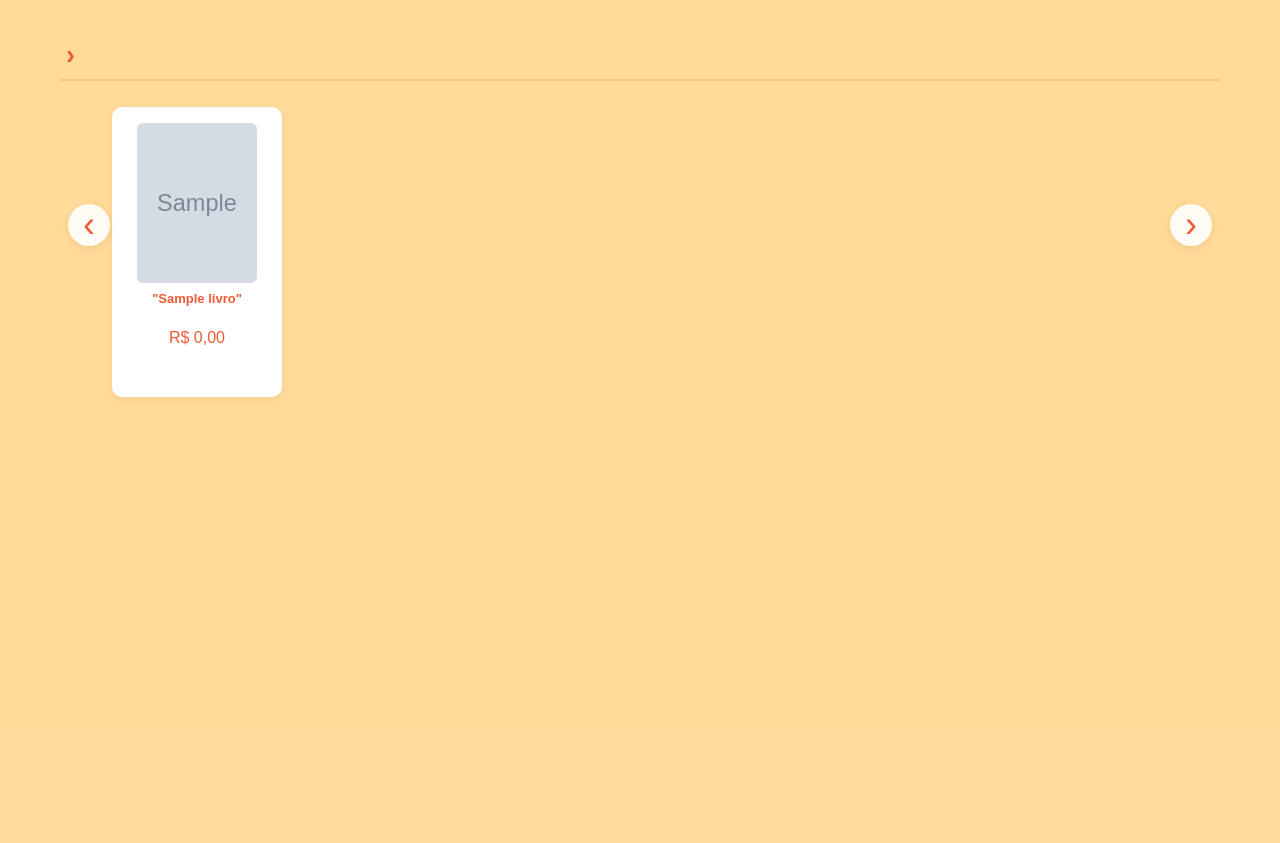
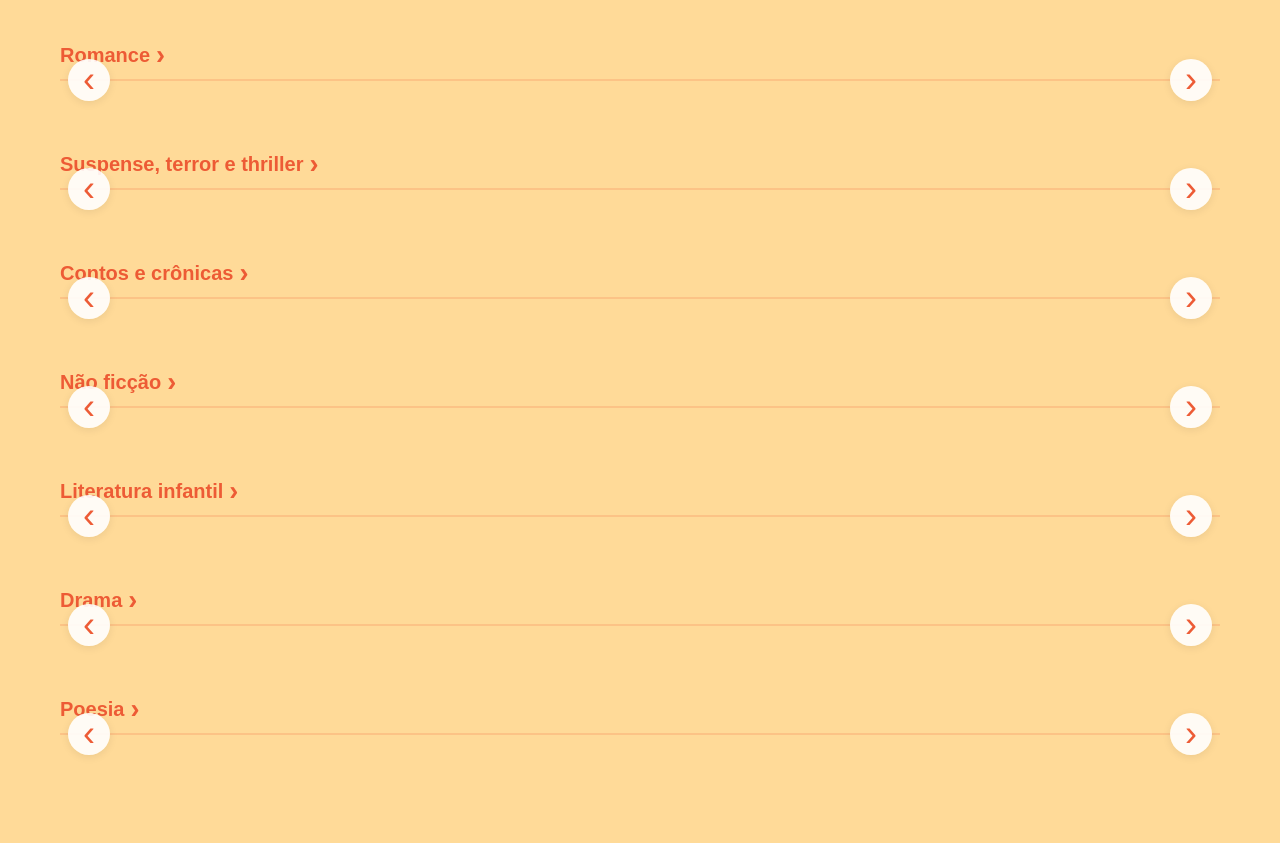
Before and after one commit to marianaoliveiranh008-crypto/arandu, a PHP site: page / in a window 1280 px wide. Shown: the part 72-915 px from the top of the page. Before the commit the page ends 469 px from the top, so only its background shows below. Run offline with PHP 8.4, Linux system fonts and the light colour scheme; tables that the repository leaves empty or names only in its code hold one stand-in row (values such as "Sample post"); grey boxes marked "Sample" are stand-in pictures.

Commit message:
alterações 17/11

```diff
--- a/index.php
+++ b/index.php
@@ -1,6 +1,7 @@
 <?php
    session_start();
    require_once "config/database.php";
+
 
    $totalItensCarrinho = 0;
    if(isset($_SESSION['carrinho'])) {
@@ -9,49 +10,33 @@
        }
    }
 
-    $dadosCategoria = [];
 
-    $sqlCat = "SELECT * FROM categoria ORDER BY nome_cat";
-    $resultadoCat = $conexao->query($sqlCat);
+   $sqlRomance = " SELECT DISTINCT l.* FROM livro l INNER JOIN liv_cat lc ON l.id_liv = lc.id_liv INNER JOIN categoria c ON lc.id_cat = c.id_cat WHERE c.nome_cat LIKE '%Romance%' ORDER BY l.titulo_liv";
+   $resultadoRomance = $conexao->query($sqlRomance);
 
-    if($resultadoCat){
-        while($categoria = $resultadoCat->fetch_assoc()){
-            $id_categoria = $categoria['id_cat'];
-            $nome_categoria = $categoria['nome_cat'];
 
-            $sqlLivros = "SELECT l.id_liv, l.titulo_liv, l.preco, l.imagem,
-                          GROUP_CONCAT(DISTINCT a.nome_aut SEPARATOR ', ') AS nome_aut
-                          FROM livro l
-                          INNER JOIN liv_cat lc ON l.id_liv = lc.id_liv
-                          INNER JOIN liv_aut la ON l.id_liv = la.id_liv
-                          INNER JOIN autor a ON la.id_aut = a.id_aut
-                          WHERE lc.id_cat = ?
-                          GROUP BY l.id_liv
-                          ORDER BY l.titulo_liv";
+    $sqlSuspense = " SELECT DISTINCT l.* FROM livro l INNER JOIN liv_cat lc ON l.id_liv = lc.id_liv INNER JOIN categoria c ON lc.id_cat = c.id_cat WHERE c.nome_cat LIKE '%Suspense%' OR c.nome_cat LIKE '%Terror%' OR c.nome_cat LIKE '%Thriller%' OR c.nome_cat LIKE '%Horror%' ORDER BY l.titulo_liv";
+   $resultadoSuspense = $conexao->query($sqlSuspense);
 
-            $stmt = $conexao->prepare($sqlLivros);
-            $stmt->bind_param("i", $id_categoria);
-            $stmt->execute();
 
-            $resultadoLivros = $stmt->get_result();
+      $sqlContos = " SELECT DISTINCT l.* FROM livro l INNER JOIN liv_cat lc ON l.id_liv = lc.id_liv INNER JOIN categoria c ON lc.id_cat = c.id_cat WHERE c.nome_cat LIKE '%Conto%' OR c.nome_cat LIKE '%Cronica%' OR c.nome_cat LIKE '%Crônica%' ORDER BY l.titulo_liv";
+   $resultadoContos = $conexao->query($sqlContos);
 
-            $livros = [];
 
-            while($livro = $resultadoLivros->fetch_assoc()){
-                $livros[] = $livro;
-            }
+        $sqlNaoficcao = " SELECT DISTINCT l.* FROM livro l INNER JOIN liv_cat lc ON l.id_liv = lc.id_liv INNER JOIN categoria c ON lc.id_cat = c.id_cat WHERE c.nome_cat IN ('Diário', 'Autobiografia', 'Testemunho Histórico', 'Jornalismo Investigativo', 'Biografia / True Crime', 'Literatura de Testemunho', 'Ensaio', 'Reflexão Socioambiental') ORDER BY l.titulo_liv";
+   $resultadoNaoficcao = $conexao->query($sqlNaoficcao);
 
-            $stmt->close();
 
-            if(!empty($livros)){
-                $dadosCategoria[] = ['nome_cat' => $nome_categoria, 'livros'=> $livros];
-            }
-        }
-    }
+        $sqlliteraturainfantil = " SELECT DISTINCT l.* FROM livro l INNER JOIN liv_cat lc ON l.id_liv = lc.id_liv INNER JOIN categoria c ON lc.id_cat = c.id_cat WHERE c.nome_cat LIKE '%Infantil%' ORDER BY l.titulo_liv";
+   $resultadoLiteraturainfantil = $conexao->query($sqlliteraturainfantil);
 
-    usort($dadosCategoria, function($a, $b){
-        return count($b['livros']) <=> count($a['livros']);
-    });
+
+        $sqlDrama = " SELECT DISTINCT l.* FROM livro l INNER JOIN liv_cat lc ON l.id_liv = lc.id_liv INNER JOIN categoria c ON lc.id_cat = c.id_cat WHERE c.nome_cat LIKE '%Drama%' ORDER BY l.titulo_liv";
+   $resultadoDrama = $conexao->query($sqlDrama);
+
+
+    $sqlPoesia = " SELECT DISTINCT l.* FROM livro l INNER JOIN liv_cat lc ON l.id_liv = lc.id_liv INNER JOIN categoria c ON lc.id_cat = c.id_cat WHERE c.nome_cat LIKE '%Poesia%' ORDER BY l.titulo_liv";
+   $resultadoPoesia = $conexao->query($sqlPoesia);
 ?>
 <!DOCTYPE html>
 <html lang="pt-BR">
@@ -97,39 +82,152 @@
     </header>
 
     <main class="page-home">
-        <?php foreach($dadosCategoria as $categoria): ?>
         <section class="categoria">
             <div class="titulo">
-                <h2><?htmlspecialchars($categoria['nome_cat'])?></h2>
+                <h2>Romance</h2>
                 <span>›</span>
             </div>
-
             <button class="seta seta-esquerda" type="button" aria-label="Anterior">‹</button>
-
             <div class="livros">
-                <?php foreach($categoria['livros'] as $livro): ?>
+                <?php while($livro = $resultadoRomance->fetch_assoc()){ ?>
                     <article class="livro">
-
-                    <a href="compras/detalhes.php?id=<?=$livro['id_liv']?>">
-                    <img src="<?= htmlspecialchars($livro['imagem'] ?? '')?>" alt="<?= htmlspecialchars($livro['titulo_liv'])?>"></a>
-                    <h3>"<?= htmlspecialchars($livro['titulo_liv']) ?>"</h3>
-
-                    <form action="compras/detalhes.php?id=<?=$livro['id_liv']?>" method="POST">
-                        <input type="hidden" name="acao" value="adicionar">
-                        <input type="hidden" name="id_livro" value="<?=$livro['id_liv']?>">
-                        <input type="hidden" name="nome" value="<?=htmlspecialchars($livro['titulo_liv'])?>">
-                        <input type="hidden" name="preco" value="<?=$livro['preco']?>">
-                        <input type="hidden" name="imagem" value="<?=htmlspecialchars($livro['imagem'])?>">
-                        <input type="hidden" name="autor" value="<?=htmlspecialchars($livro['nome_aut']) ?>">
-                        <button type="submit" style="background:none; border:none; color:inherit; cursor:pointer; font:inherit;">R$ <?= number_format($livro['preco'], 2, ',', '.') ?></button>
-                    </form>
-
+                        <a href="compras/detalhes.php?id=<?php echo $livro['id_liv']; ?>">
+                            <img src="<?php echo $livro['imagem']; ?>" alt="<?php echo $livro['titulo_liv']; ?>">
+                        </a>
+                        <h3><?php echo $livro['titulo_liv']; ?></h3>
+                        <p>R$ <?php echo number_format($livro['preco'], 2, ',', '.'); ?></p>
                     </article>
-                <?php endforeach; ?>
+                <?php } ?>
             </div>
             <button class="seta seta-direita" type="button" aria-label="Próximo">›</button>
-            <?php endforeach; ?>
         </section>
+
+
+        <section class="categoria">
+            <div class="titulo">
+                <h2>Suspense, terror e thriller</h2>
+                <span>›</span>
+            </div>
+            <button class="seta seta-esquerda" type="button" aria-label="Anterior">‹</button>
+            <div class="livros">
+                <?php while($livro = $resultadoSuspense->fetch_assoc()){ ?>
+                    <article class="livro">
+                        <a href="compras/detalhes.php?id=<?php echo $livro['id_liv']; ?>">
+                            <img src="<?php echo $livro['imagem']; ?>" alt="<?php echo $livro['titulo_liv']; ?>">
+                        </a>
+                        <h3><?php echo $livro['titulo_liv']; ?></h3>
+                        <p>R$ <?php echo number_format($livro['preco'], 2, ',', '.'); ?></p>
+                    </article>
+                <?php } ?>
+            </div>
+            <button class="seta seta-direita" type="button" aria-label="Próximo">›</button>
+        </section>
+
+
+        <section class="categoria">
+            <div class="titulo">
+                <h2>Contos e crônicas</h2>
+                <span>›</span>
+            </div>
+            <button class="seta seta-esquerda" type="button" aria-label="Anterior">‹</button>
+            <div class="livros">
+                <?php while($livro = $resultadoContos->fetch_assoc()){ ?>
+                    <article class="livro">
+                        <a href="compras/detalhes.php?id=<?php echo $livro['id_liv']; ?>">
+                            <img src="<?php echo $livro['imagem']; ?>" alt="<?php echo $livro['titulo_liv']; ?>">
+                        </a>
+                        <h3><?php echo $livro['titulo_liv']; ?></h3>
+                        <p>R$ <?php echo number_format($livro['preco'], 2, ',', '.'); ?></p>
+                    </article>
+                <?php } ?>
+            </div>
+            <button class="seta seta-direita" type="button" aria-label="Próximo">›</button>
+        </section>
+
+
+        <section class="categoria">
+            <div class="titulo">
+                <h2>Não ficção</h2>
+                <span>›</span>
+            </div>
+            <button class="seta seta-esquerda" type="button" aria-label="Anterior">‹</button>
+            <div class="livros">
+                <?php while($livro = $resultadoNaoficcao->fetch_assoc()){ ?>
+                    <article class="livro">
+                        <a href="compras/detalhes.php?id=<?php echo $livro['id_liv']; ?>">
+                            <img src="<?php echo $livro['imagem']; ?>" alt="<?php echo $livro['titulo_liv']; ?>">
+                        </a>
+                        <h3><?php echo $livro['titulo_liv']; ?></h3>
+                        <p>R$ <?php echo number_format($livro['preco'], 2, ',', '.'); ?></p>
+                    </article>
+                <?php } ?>
+            </div>
+            <button class="seta seta-direita" type="button" aria-label="Próximo">›</button>
+        </section>
+
+
+        <section class="categoria">
+            <div class="titulo">
+                <h2>Literatura infantil</h2>
+                <span>›</span>
+            </div>
+            <button class="seta seta-esquerda" type="button" aria-label="Anterior">‹</button>
+            <div class="livros">
+                <?php while($livro = $resultadoLiteraturainfantil->fetch_assoc()){ ?>
+                    <article class="livro">
+                        <a href="compras/detalhes.php?id=<?php echo $livro['id_liv']; ?>">
+                            <img src="<?php echo $livro['imagem']; ?>" alt="<?php echo $livro['titulo_liv']; ?>">
+                        </a>
+                        <h3><?php echo $livro['titulo_liv']; ?></h3>
+                        <p>R$ <?php echo number_format($livro['preco'], 2, ',', '.'); ?></p>
+                    </article>
+                <?php } ?>
+            </div>
+            <button class="seta seta-direita" type="button" aria-label="Próximo">›</button>
+        </section>
+
+
+        <section class="categoria">
+            <div class="titulo">
+                <h2>Drama</h2>
+                <span>›</span>
+            </div>
+            <button class="seta seta-esquerda" type="button" aria-label="Anterior">‹</button>
+            <div class="livros">
+                <?php while($livro = $resultadoDrama->fetch_assoc()){ ?>
+                    <article class="livro">
+                        <a href="compras/detalhes.php?id=<?php echo $livro['id_liv']; ?>">
+                            <img src="<?php echo $livro['imagem']; ?>" alt="<?php echo $livro['titulo_liv']; ?>">
+                        </a>
+                        <h3><?php echo $livro['titulo_liv']; ?></h3>
+                        <p>R$ <?php echo number_format($livro['preco'], 2, ',', '.'); ?></p>
+                    </article>
+                <?php } ?>
+            </div>
+            <button class="seta seta-direita" type="button" aria-label="Próximo">›</button>
+        </section>
+
+
+        <section class="categoria">
+            <div class="titulo">
+                <h2>Poesia</h2>
+                <span>›</span>
+            </div>
+            <button class="seta seta-esquerda" type="button" aria-label="Anterior">‹</button>
+            <div class="livros">
+                <?php while($livro = $resultadoPoesia->fetch_assoc()){ ?>
+                    <article class="livro">
+                        <a href="compras/detalhes.php?id=<?php echo $livro['id_liv']; ?>">
+                            <img src="<?php echo $livro['imagem']; ?>" alt="<?php echo $livro['titulo_liv']; ?>">
+                        </a>
+                        <h3><?php echo $livro['titulo_liv']; ?></h3>
+                        <p>R$ <?php echo number_format($livro['preco'], 2, ',', '.'); ?></p>
+                    </article>
+                <?php } ?>
+            </div>
+            <button class="seta seta-direita" type="button" aria-label="Próximo">›</button>
+        </section>
+    </main>
     <script src="js/script.js"></script>
 </body>
 </html>
```
Lines whose indentation alone changed are shown as unchanged.
